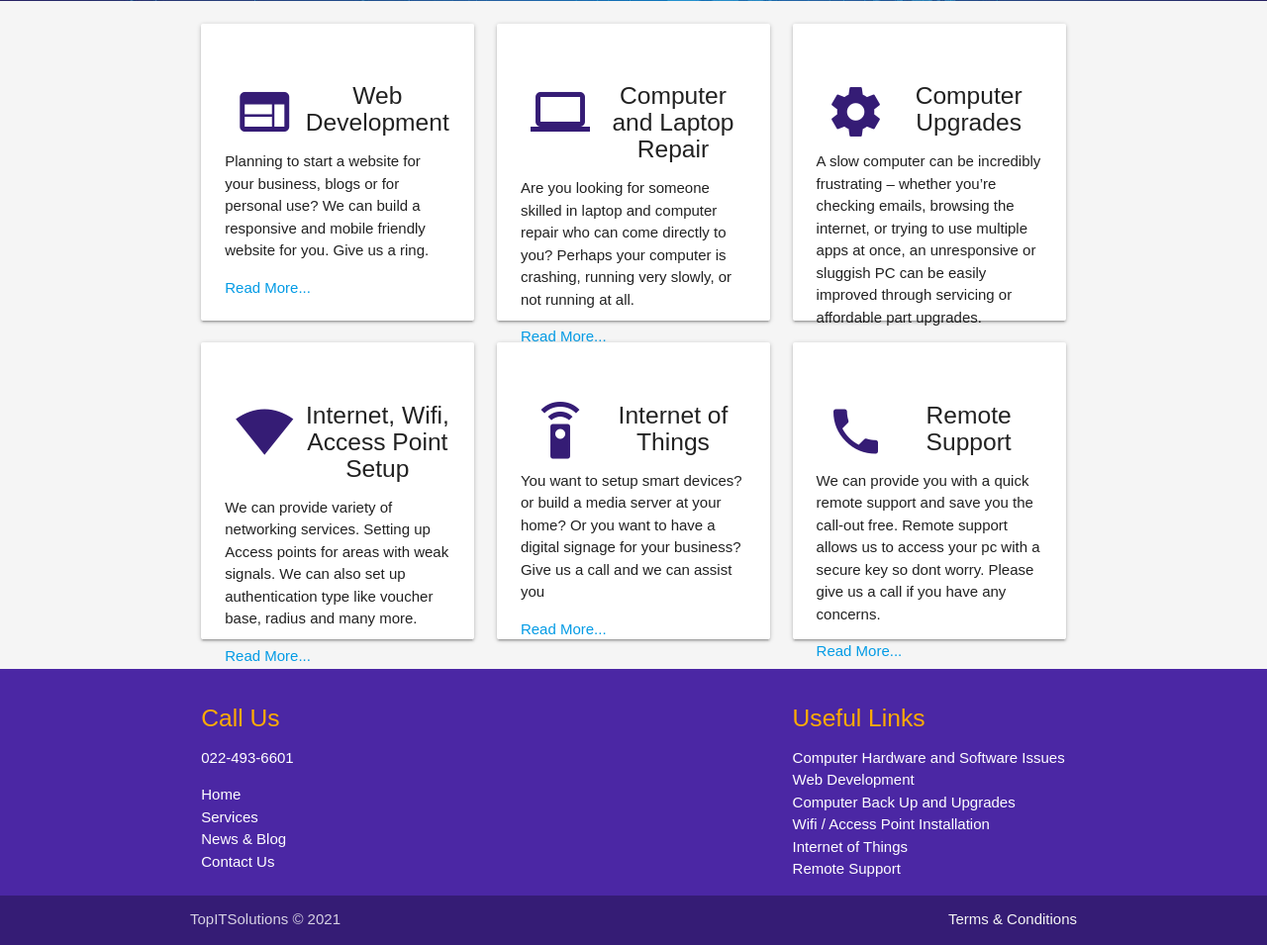
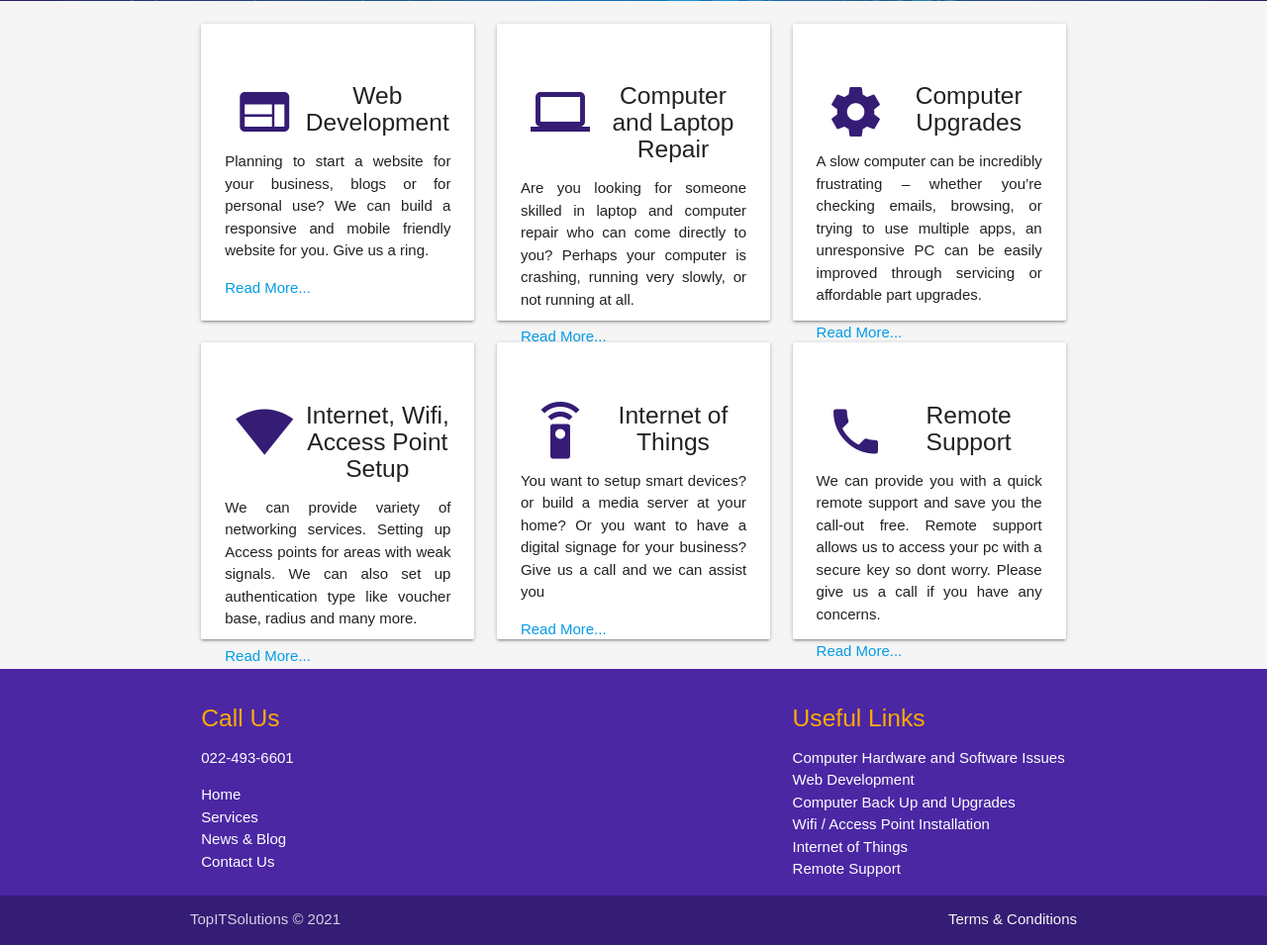
Before and after one commit to christopherece/topitsolutions_project, a Django app: page /services/ in a window 1280 px wide. Shown: the part 452-1407 px from the top of the page at 99% size. Run offline with Django 3.2, Linux system fonts and the light colour scheme; some libraries are stand-ins or nearby versions.

Commit message:
Change Card

```diff
--- a/templates/services/services.html
+++ b/templates/services/services.html
@@ -26,12 +26,15 @@
           <div class="card-panel" style="height: 300px;">
             <h2 class="center"><i class="medium material-icons icon-color-services" style="float: left;margin: 0 10px;">web</i></h2>
             <h5 class="center">Web Development</h5>
-
-            <p class="light">
+            <div class="card-content">
+              <p class="light" style="text-align: justify;">
                 Planning to start a website for your business, blogs or for personal use?
                 We can build a responsive and mobile friendly website for you. Give us a ring.
               </p>
-            <p><a href="{% url 'webdevelopment' %}">Read More...</a> </p>
+            </div>
+            <div class="card-action">
+              <a href="{% url 'webdevelopment' %}">Read More...</a>
+            </div>
           </div>
         </div>
 
@@ -40,13 +43,18 @@
           <div class="card-panel" style="height: 300px;">
             <h2 class="center"><i class="medium material-icons icon-color-services" style="float: left;margin: 0 10px;">computer</i></h2>
             <h5 class="center">Computer and Laptop Repair</h5>
-
-            <p class="light">
+            <div class="card-content">
+              <p class="light" style="text-align: justify;">
                 Are you looking for someone skilled in laptop and computer repair
                 who can come directly to you? Perhaps your computer is crashing,
                 running very slowly, or not running at all.
               </p>
-            <p><a href="{% url 'computer_laptop_repair' %}">Read More...</a> </p>
+            </div>
+
+            <div class="card-action">
+              <a href="{% url 'computer_laptop_repair' %}">Read More...</a>
+            </div>
+
           </div>
         </div>
 
@@ -56,13 +64,18 @@
           <div class="card-panel" style="height: 300px;">
             <h2 class="center"><i class="medium material-icons icon-color-services" style="float: left;margin: 0 10px;">settings</i></h2>
             <h5 class="center">Computer Upgrades</h5>
+            <div class="card-content">
+              <p class="light" style="text-align: justify;">
+                A slow computer can be incredibly frustrating – whether you’re checking emails,
+                browsing, or trying to use multiple apps, an unresponsive
+                PC can be easily improved through servicing or affordable part upgrades.
+                </p>
+            </div>
 
-            <p class="light">
-              A slow computer can be incredibly frustrating – whether you’re checking emails,
-              browsing the internet, or trying to use multiple apps at once, an unresponsive
-              or sluggish PC can be easily improved through servicing or affordable part upgrades.
-              </p>
-              <p><a href="{% url 'computer_laptop_upgrade' %}">Read More...</a> </p>
+            <div class="card-action">
+              <a href="{% url 'computer_laptop_upgrade' %}">Read More...</a>
+            </div>
+
           </div>
         </div>
 
@@ -70,12 +83,16 @@
           <div class="card-panel" style="height: 300px;">
             <h2 class="center"><i class="medium material-icons icon-color-services" style="float: left;margin: 0 10px;">signal_wifi_4_bar</i></h2>
             <h5 class="center">Internet, Wifi, Access Point Setup</h5>
-
-            <p class="light">
+            <div class="card-content">
+              <p class="light" style="text-align: justify;">
                 We can provide variety of networking services. Setting up Access points for areas with weak signals.
                 We can also set up authentication type like voucher base, radius and many more.
               </p>
-            <p><a href="{% url 'networking' %}">Read More...</a> </p>
+            </div>
+            <div class="card-action">
+              <a href="{% url 'networking' %}">Read More...</a>
+            </div>
+
           </div>
         </div>
 
@@ -86,12 +103,16 @@
             <h2 class="center"><i class="medium material-icons icon-color-services" style="float: left;margin: 0 10px;">settings_remote
             </i></h2>
             <h5 class="center">Internet of Things</h5>
-
-            <p class="light">
+            <div class="card-content">
+              <p class="light" style="text-align: justify;">
                 You want to setup smart devices? or build a media server at your home?
                 Or you want to have a digital signage for your business? Give us a call and we can assist you
               </p>
-            <p><a href="{% url 'iot' %}">Read More...</a> </p>
+            </div>
+
+            <div class="card-action">
+              <a href="{% url 'iot' %}">Read More...</a>
+            </div>
           </div>
         </div>
 
@@ -99,13 +120,17 @@
           <div class="card-panel" style="height: 300px;">
             <h2 class="center"><i class="medium material-icons icon-color-services" style="float: left;margin: 0 10px;">phone</i></h2>
             <h5 class="center">Remote Support</h5>
-
-            <p class="light">
+            <div class="card-content">
+              <p class="light" style="text-align: justify;">
                 We can provide you with a quick remote support and save you the call-out free.
                 Remote support allows us to access your pc with a secure key so dont worry. Please give us a
                 call if you have any concerns.
               </p>
-            <p><a href="#">Read More...</a> </p>
+            </div>
+            <div class="card-action">
+              <a href="#">Read More...</a>
+            </div>
+
           </div>
         </div>
       </div>
```
Lines whose indentation alone changed are shown as unchanged.
